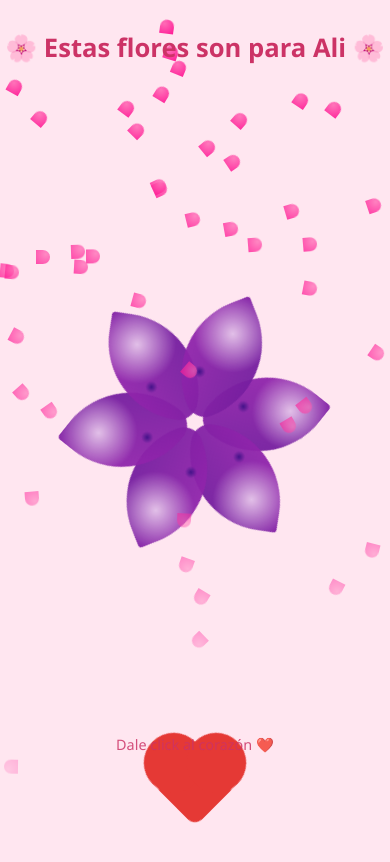
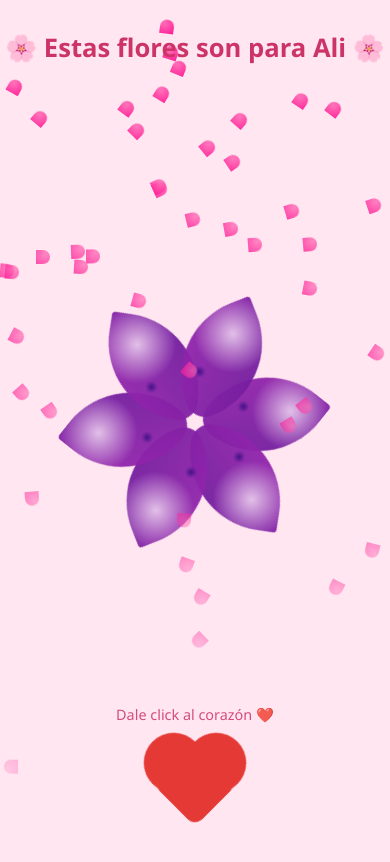
Before and after one commit to Kittkitty/Flores, a plain HTML site: page index.html in a window 390 px wide. Drawn offline with Linux system fonts and the light colour scheme.

Commit message:
Update index.html

```diff
--- a/index.html
+++ b/index.html
@@ -186,7 +186,7 @@ h1 {
 
 @media (max-width: 480px) {
   .hint {
-    bottom: 90px;
+    bottom: 120px;
     font-size: 0.9rem;
   }
 }
```
